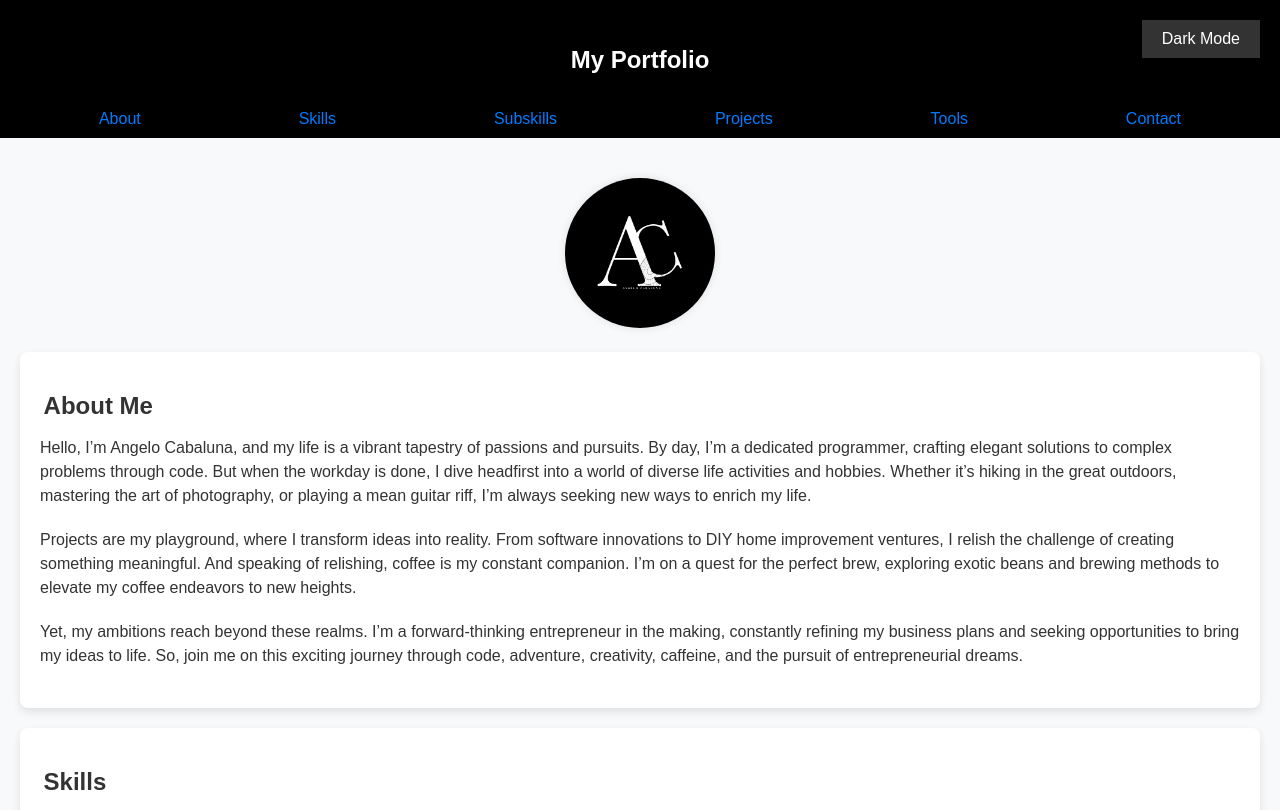
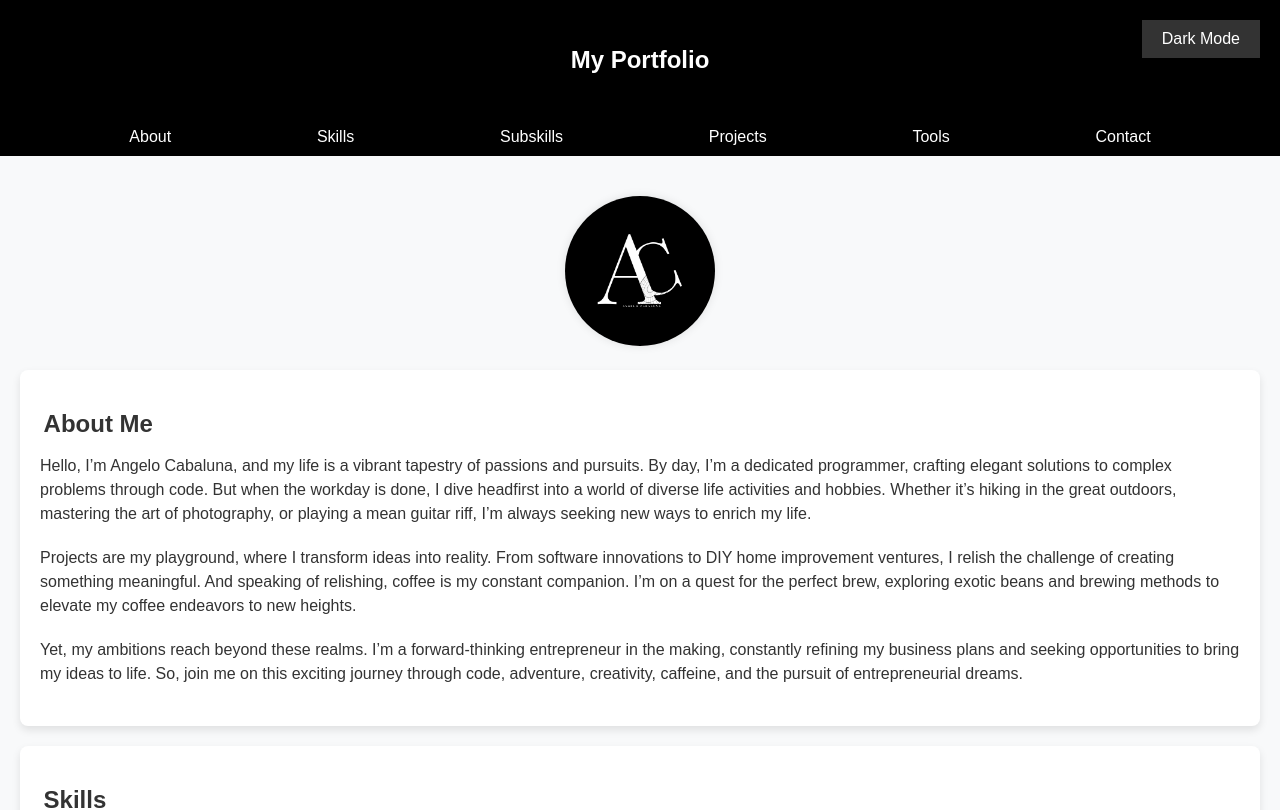
Before and after one commit to JGELLO/React-Development, a React (Create React App) app: page / in a window 1280 px wide. Shown: the top 810 px of the page. Built offline with nearby package versions, Linux system fonts and the light colour scheme.

Commit message:
minor updatse for navbar

```diff
--- a/src/App.css
+++ b/src/App.css
@@ -76,7 +76,7 @@ button:hover {
 
 /* Link Styles */
 a {
-  color: #007bff; /* Link color */
+  color: #ffffff; /* Link color */
   text-decoration: none;
   transition: color 0.3s ease; /* Smooth color transition on hover */
 }
--- a/src/App.js
+++ b/src/App.js
@@ -59,18 +59,13 @@ const App = () => {
     setMobileMenuOpen(!isMobileMenuOpen);
   };
 
-
-
-
-
   return (
 
+    // Darkmode toggle doesn't apply to navbar tho
     <div className={`App ${isDarkMode ? 'dark-mode' : ''}`}>
       <button className="theme-toggle" onClick={toggleDarkMode}>
         {isDarkMode ? 'Light Mode' : 'Dark Mode'}
       </button>
-
-
 
         <div>
         <nav className={`navbar ${isMobileMenuOpen ? 'mobile' : ''}`}>
@@ -79,27 +74,37 @@ const App = () => {
             <div className="bar"></div>
             <div className="bar"></div>
           </div>
+
     <Header />
+    <br></br>
+
+      {/* navbar */}
       <div className={`menu ${isMobileMenuOpen ? 'active' : ''}`}>
+            <br></br>
             <ScrollLink to="about" spy={true} smooth={true} offset={-70} duration={800}>
               About
             </ScrollLink>
+            <br></br>
             <ScrollLink to="skills" spy={true} smooth={true} offset={-70} duration={800}>
               Skills
             </ScrollLink>
+            <br></br>
             <ScrollLink to="subskills" spy={true} smooth={true} offset={-70} duration={800}>
               Subskills
             </ScrollLink>
+            <br></br>
             <ScrollLink to="projects" spy={true} smooth={true} offset={-70} duration={800}>
               Projects
             </ScrollLink>
+            <br></br>
             <ScrollLink to="tools" spy={true} smooth={true} offset={-70} duration={800}>
               Tools
             </ScrollLink>
+            <br></br>
             <ScrollLink to="contact" spy={true} smooth={true} offset={-70} duration={800}>
               Contact
             </ScrollLink>
-
+            <br></br>
       </div>
     </nav>
 
@@ -114,11 +119,8 @@ const App = () => {
 
           {/* <ThreeScene /> */}
 
+          <Footer /> {/* Include Footer component */}
           <ScrollToTopButton />
-
-
-
-          <Footer /> {/* Include Footer component */}
 
         </div>
 
--- a/src/Navigation.css
+++ b/src/Navigation.css
@@ -41,7 +41,7 @@
     position: absolute;
     top: 60px;
     right: 0;
-    background-color: #fff;
+    background-color: #030303;
     width: 100%;
     box-shadow: 0 2px 5px rgba(0, 0, 0, 0.1);
   }
```
Lines whose indentation alone changed are shown as unchanged.
